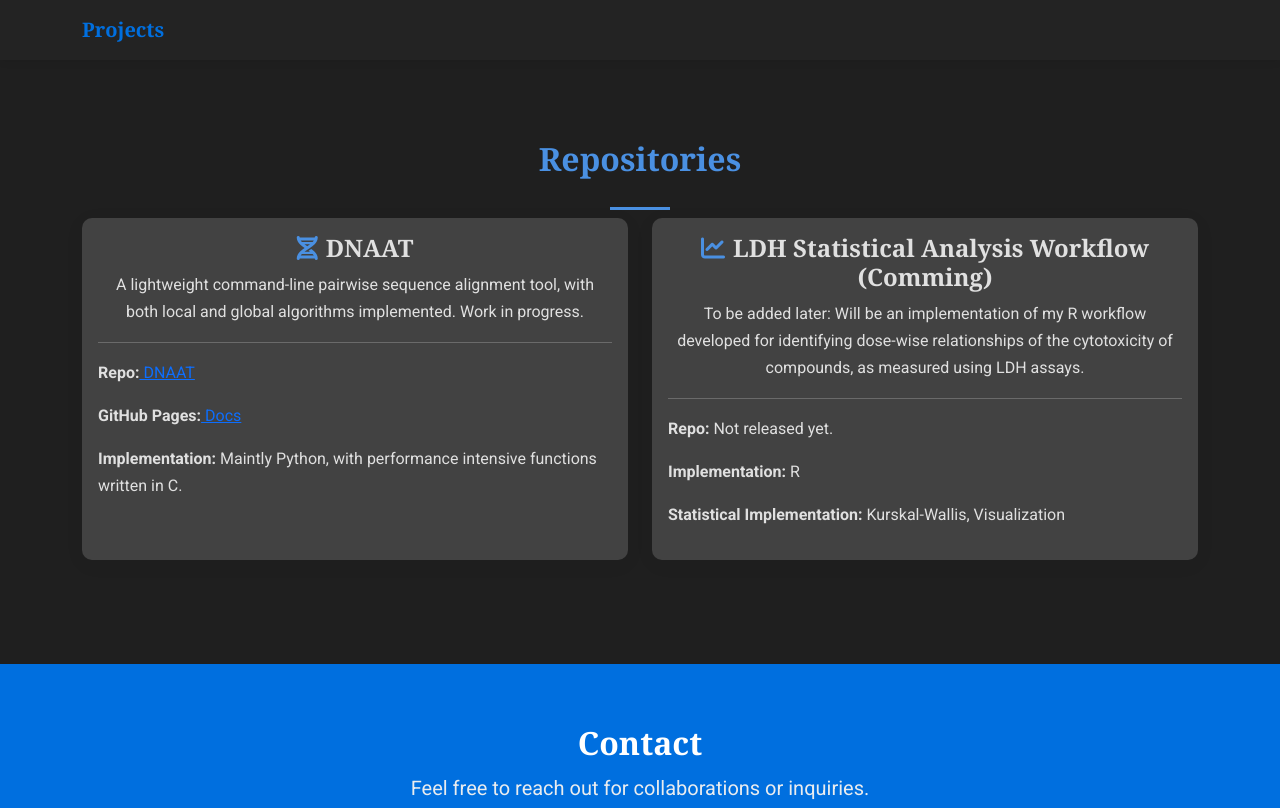
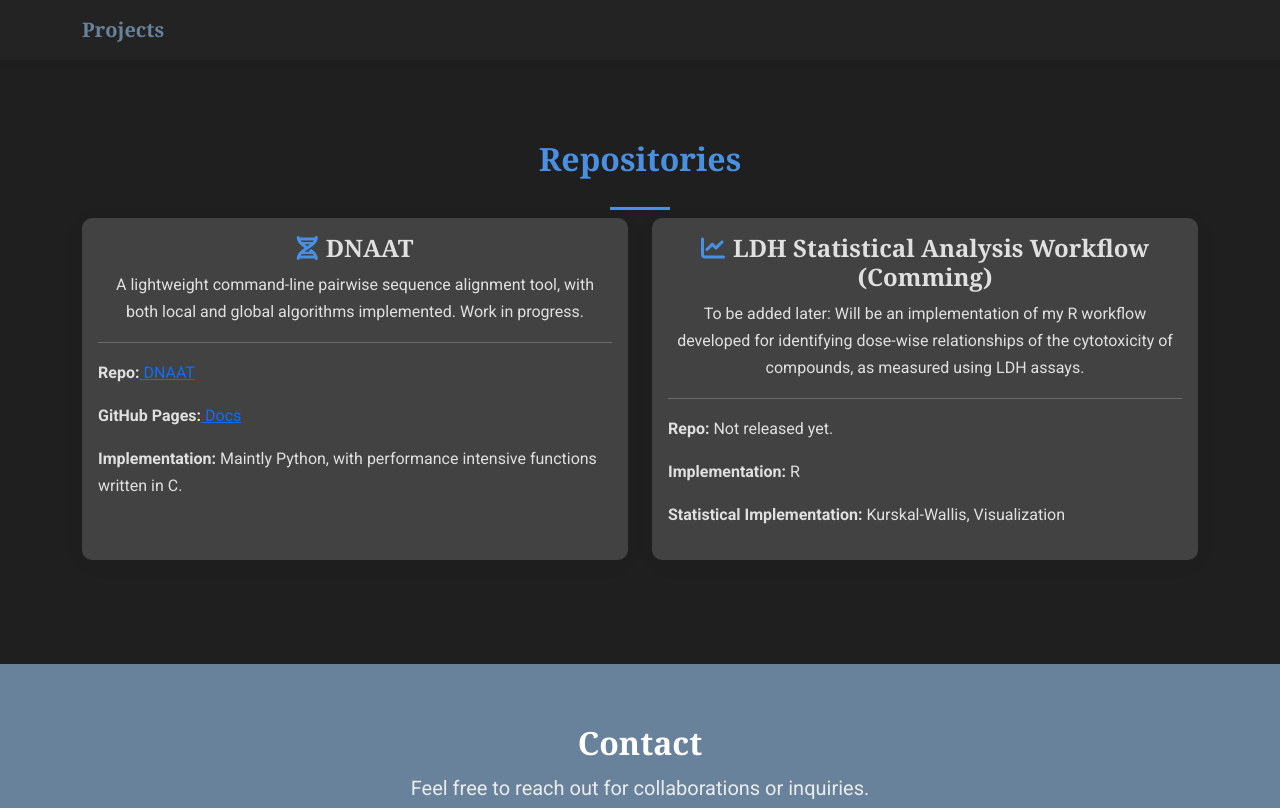
Before and after one commit to no1berg/no1berg.github.io, a plain HTML site: page projects.html in a window 1280 px wide. Shown: the top 808 px of the page. Drawn offline with nearby package versions, Linux system fonts and the light colour scheme; a web font is replaced by a local one.

Commit message:
Color changed

```diff
--- a/styles.css
+++ b/styles.css
@@ -1,6 +1,6 @@
 
 :root {
-    --primary-color: #006fdf;
+    --primary-color: #69829b;
     --secondary-color: #4A90E2;
     --background-color: #1f1f1f;
     --light-gray: #424242;
```
